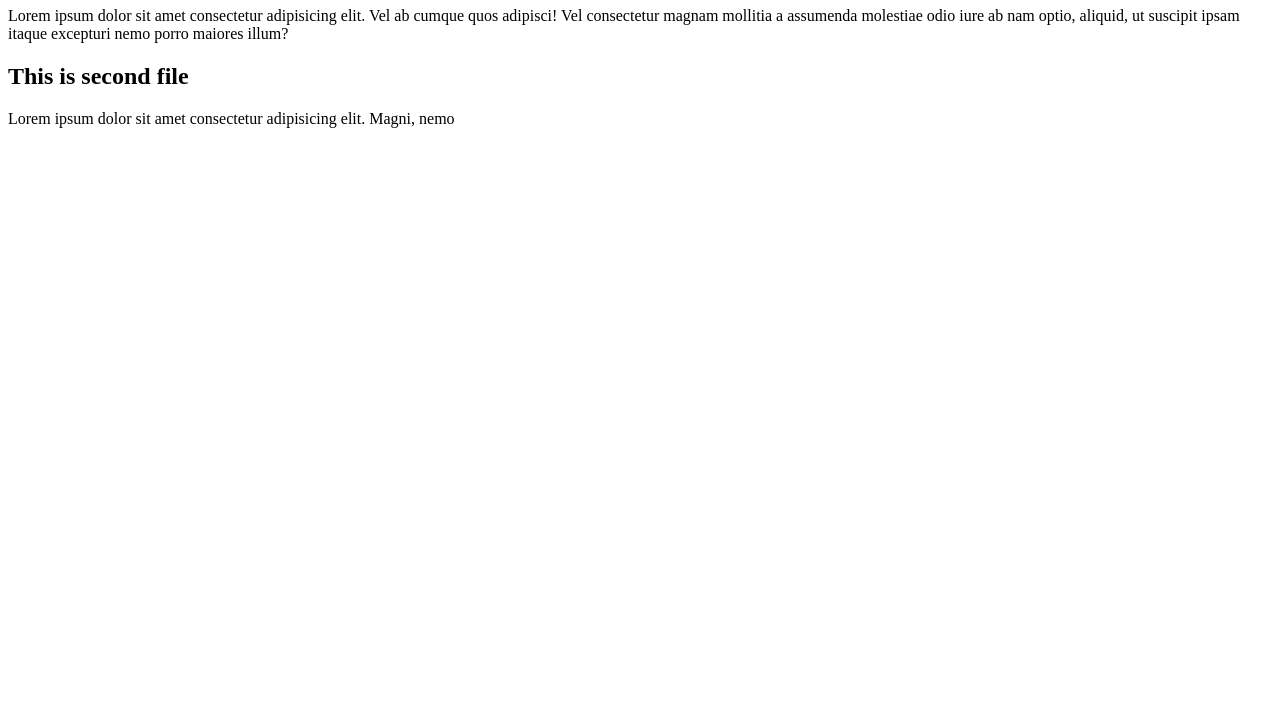
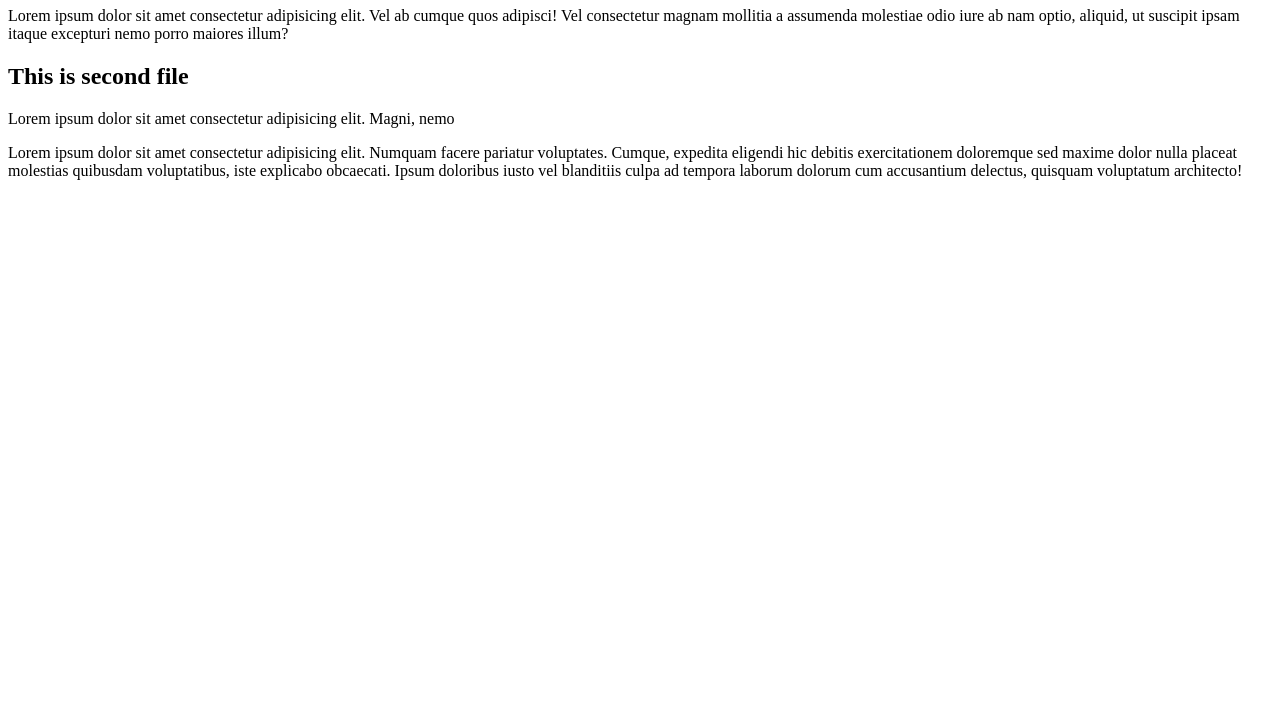
Before and after one commit to alihamza507612/3rd-repo, a plain HTML site: page index.html in a window 1280 px wide. Shown: the part 73-800 px from the top of the page. Drawn offline with Linux system fonts and the light colour scheme.

Commit message:
5th commit

```diff
--- a/index.html
+++ b/index.html
@@ -12,8 +12,13 @@
     <p>Lorem ipsum dolor sit amet consectetur adipisicing elit. Vel ab cumque quos adipisci! Vel consectetur magnam
         mollitia a assumenda molestiae odio iure ab nam optio, aliquid, ut suscipit ipsam itaque excepturi nemo porro
         maiores illum?</p>
-        <h2>This is second file</h2>
-        <p>Lorem ipsum dolor sit amet consectetur adipisicing elit. Magni, nemo</p>
+    <h2>This is second file</h2>
+    <p>Lorem ipsum dolor sit amet consectetur adipisicing elit. Magni, nemo</p>
+
+    <p>Lorem ipsum dolor sit amet consectetur adipisicing elit. Numquam facere pariatur voluptates. Cumque, expedita
+        eligendi hic debitis exercitationem doloremque sed maxime dolor nulla placeat molestias quibusdam voluptatibus,
+        iste explicabo obcaecati. Ipsum doloribus iusto vel blanditiis culpa ad tempora laborum dolorum cum accusantium
+        delectus, quisquam voluptatum architecto!</p>
 </body>
 
 </html>
```
